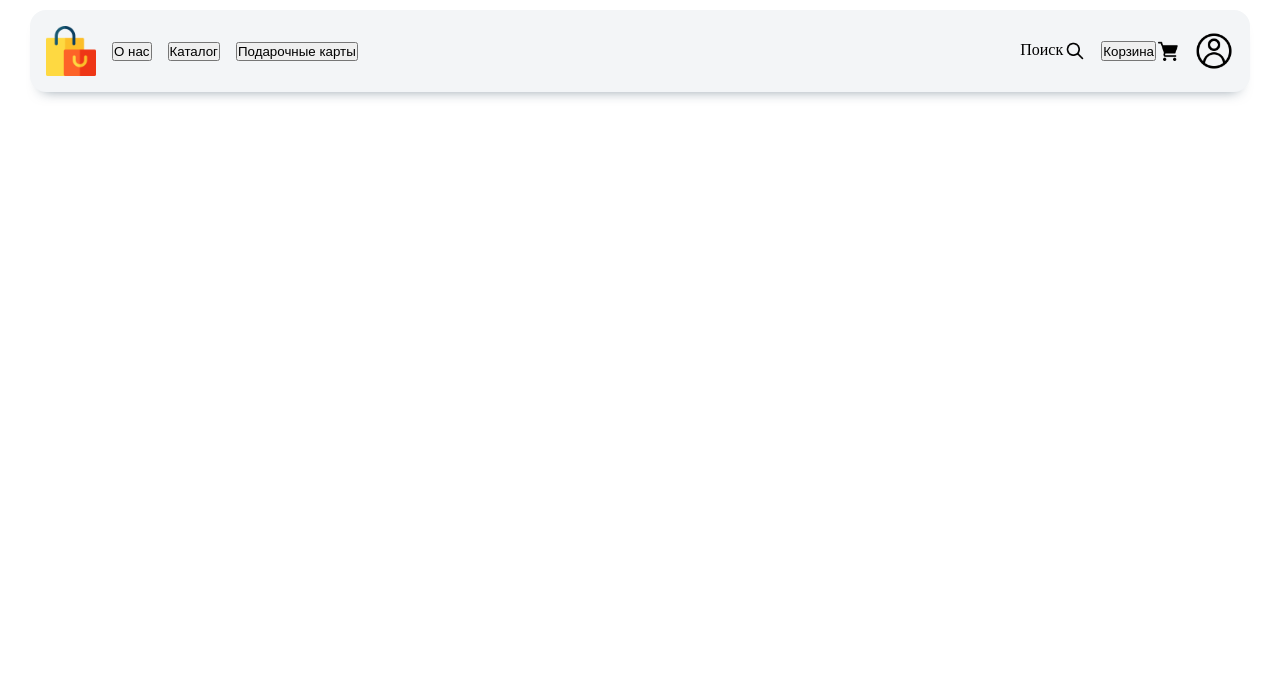
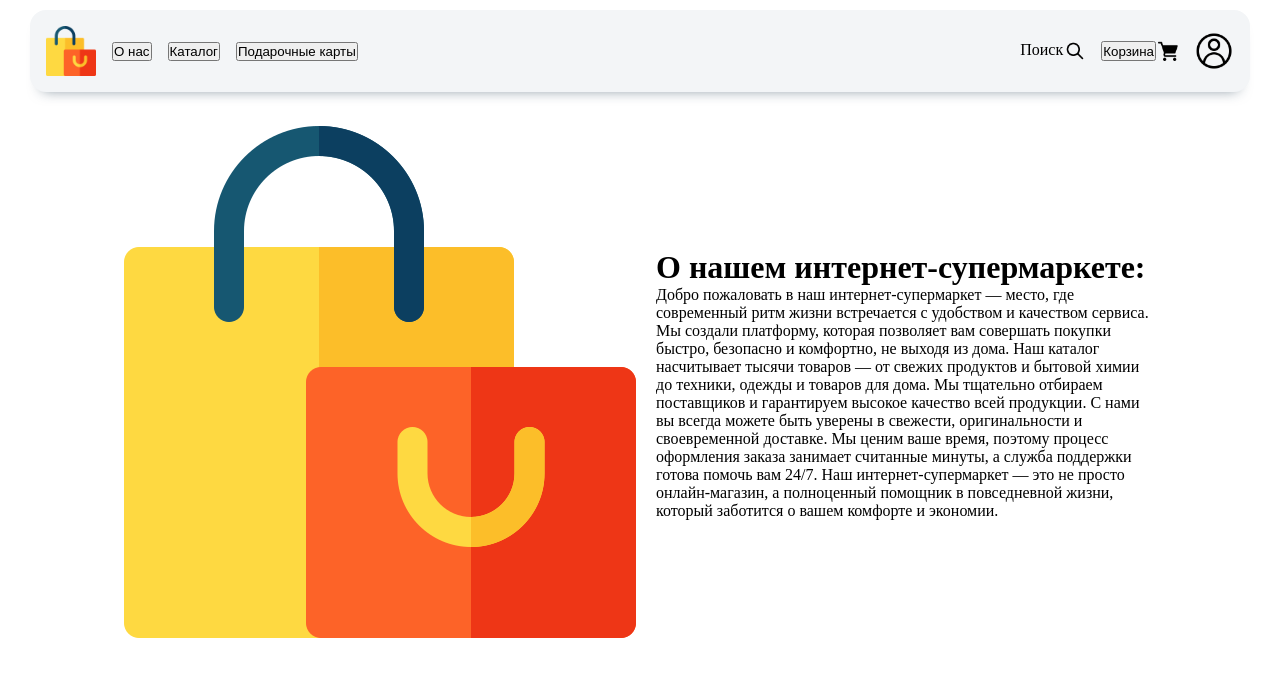
Before and after one commit to nnspecter/marketplace-react, a React (Vite) app: page / in a window 1280 px wide. Both pictures are taken after a click on the button "О нас". Shown: the top 676 px of the page. Built offline with nearby package versions, Linux system fonts and the light colour scheme; no server answers.

Commit message:
добавил блок о нас

```diff
--- a/src/App.css
+++ b/src/App.css
@@ -3,3 +3,8 @@
     max-width: 100%;
 
 }
+.main{
+    color: #000;
+    transition: background-color 0.5s ease, color 0.3s ease;
+
+}
--- a/src/App.jsx
+++ b/src/App.jsx
@@ -4,6 +4,7 @@ import Header from './components/header/Header';
 import ItemBoard from './components/item-board/ItemBoard';
 import { CartContextProvider } from './components/Cart/CartContext';
 import Cart from './components/Cart/Cart';
+import About from './components/about/About';
 
 function App() {
   const[section, setSection]=useState('Каталог');
@@ -20,11 +21,14 @@ function App() {
         updateSection={updateSection}
       />
       <br></br>
+      <div className='main'>
         <CartContextProvider>
           {section=="Каталог" && <ItemBoard/>}
           {section=="Корзина" && <Cart/>}
+          {section=="О нас" && <About/>}
+          {section=="Корзина" && <Cart/>}
         </CartContextProvider>
-
+      </div>
     </div>
   )
 }
--- /dev/null
+++ b/src/components/about/About.css
@@ -0,0 +1,16 @@
+.about{
+ display: flex;
+ flex-direction: row;
+ align-items: center;
+ justify-content: center;
+ gap: 20px;
+ padding: 16px;
+}
+.about-text{
+ max-width: 500px;
+ width: 100%;
+}
+
+.about-img{
+
+}
--- /dev/null
+++ b/src/components/about/About.jsx
@@ -0,0 +1,21 @@
+import React from 'react'
+import "./About.css"
+import logo from"../../assets/logo.png"
+
+const About = () => {
+    const aboutText = "Добро пожаловать в наш интернет-супермаркет — место, где современный ритм жизни встречается с удобством и качеством сервиса. Мы создали платформу, которая позволяет вам совершать покупки быстро, безопасно и комфортно, не выходя из дома. Наш каталог насчитывает тысячи товаров — от свежих продуктов и бытовой химии до техники, одежды и товаров для дома. Мы тщательно отбираем поставщиков и гарантируем высокое качество всей продукции. С нами вы всегда можете быть уверены в свежести, оригинальности и своевременной доставке. Мы ценим ваше время, поэтому процесс оформления заказа занимает считанные минуты, а служба поддержки готова помочь вам 24/7. Наш интернет-супермаркет — это не просто онлайн-магазин, а полноценный помощник в повседневной жизни, который заботится о вашем комфорте и экономии."
+  return (
+    <div className='about'>
+        <div className='about-img'>
+            <img src={logo}/>
+        </div>
+        <div className='about-text'>
+            <h1>О нашем интернет-супермаркете:</h1>
+            <p>{aboutText}</p>
+        </div>
+    </div>
+
+  )
+}
+
+export default About
```
Lines whose indentation alone changed are shown as unchanged.
